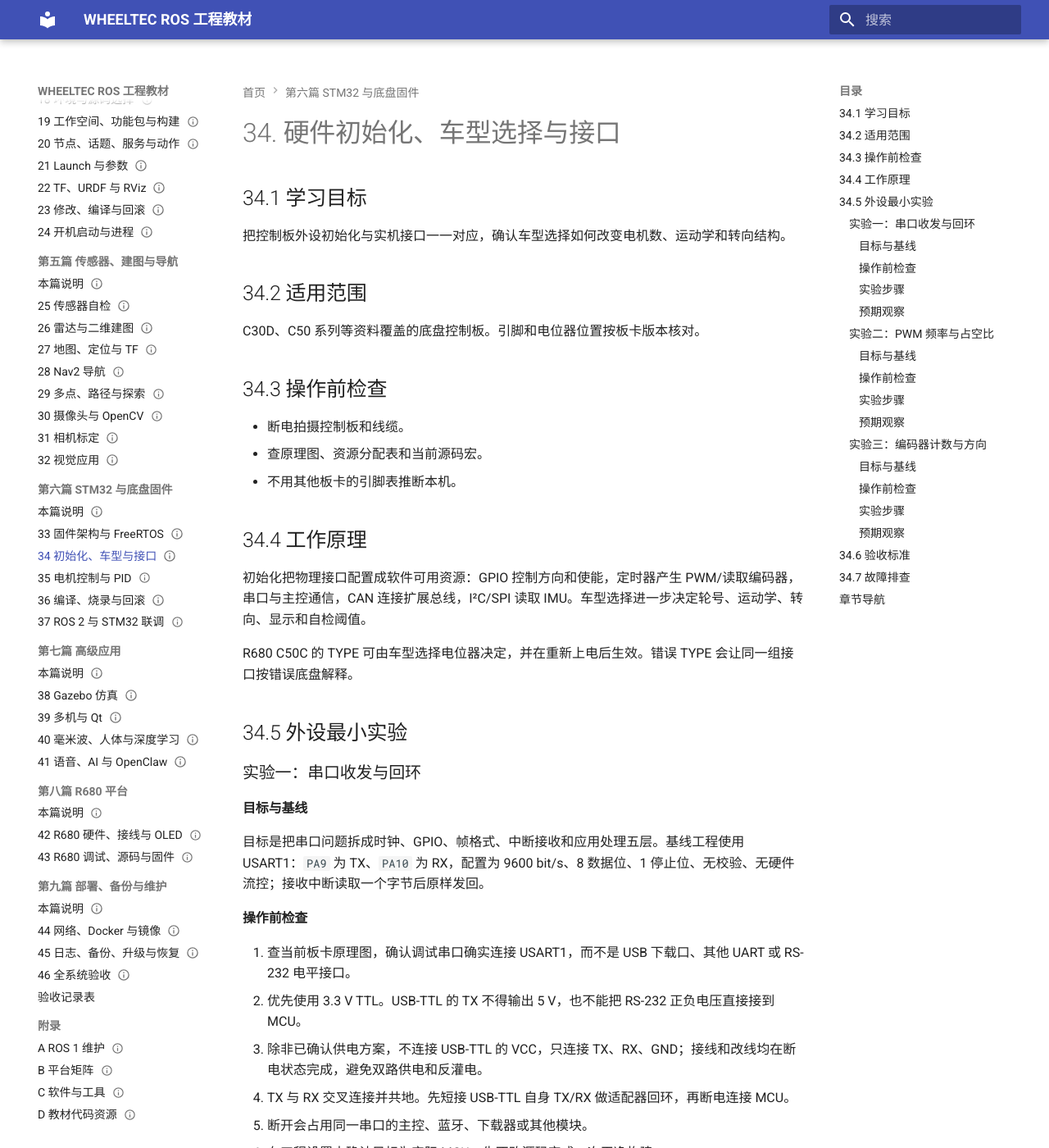
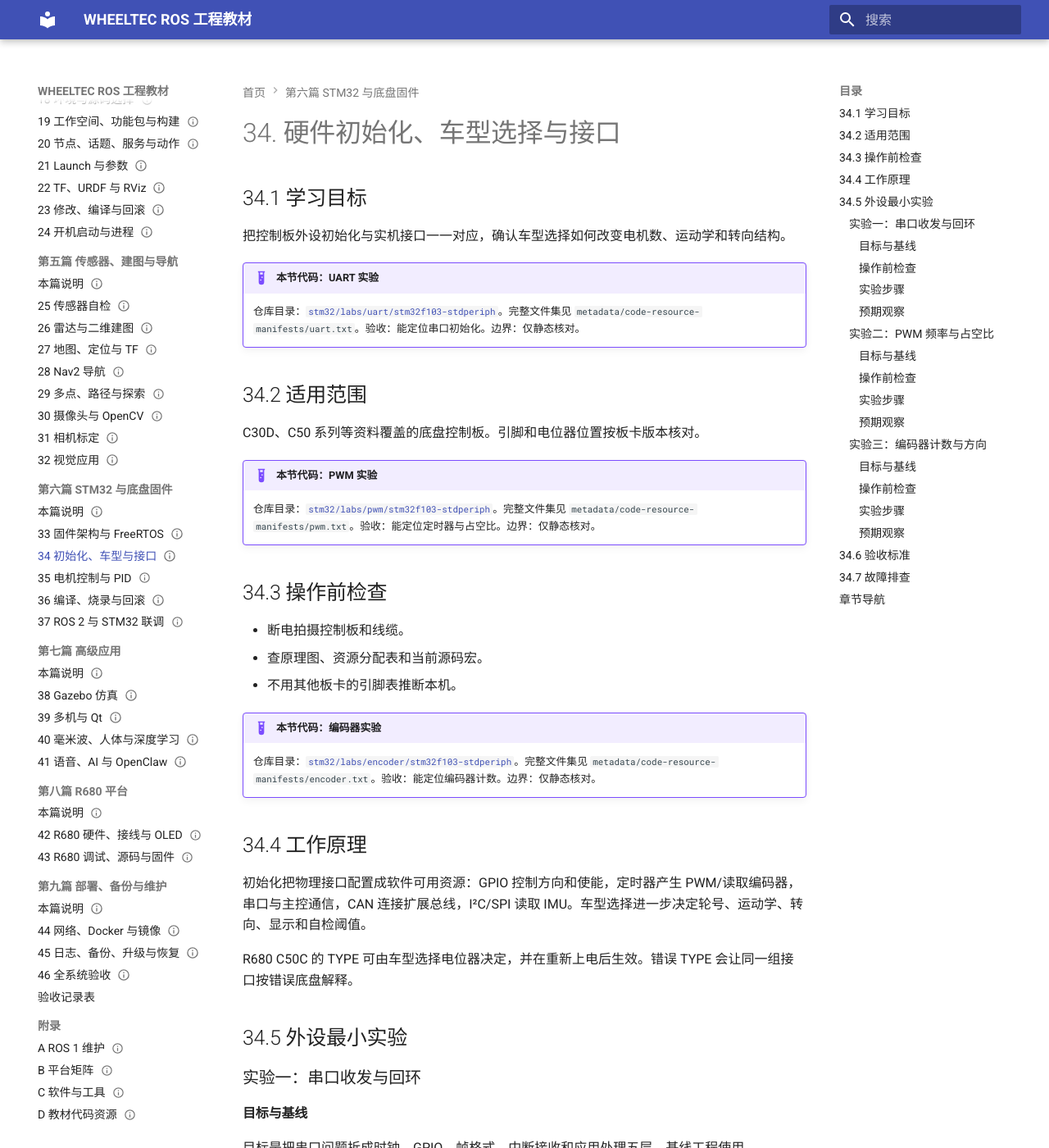
Before and after one commit to EnosElinsa/wheeltec-ros-textbook, an MkDocs documentation site: the page built from docs/06-stm32-firmware/34-hardware-init-model-interfaces.md, in a window 1280 px wide and 1400 px high. Shown: the whole window at 82% size. Built offline with MkDocs 1.6.1 and Material for MkDocs 9.7.7, drawn with Linux system fonts in a browser that asks for light colours.

Commit message:
docs: add concrete resource blocks for reader checks

```diff
--- a/docs/06-stm32-firmware/34-hardware-init-model-interfaces.md
+++ b/docs/06-stm32-firmware/34-hardware-init-model-interfaces.md
@@ -8,15 +8,24 @@
 
 把控制板外设初始化与实机接口一一对应，确认车型选择如何改变电机数、运动学和转向结构。
 
+!!! example "本节代码：UART 实验"
+    仓库目录：[`stm32/labs/uart/stm32f103-stdperiph`](https://github.com/EnosElinsa/wheeltec-ros-source-reference/tree/ebae2342709c756cb8fa387ccdbd6e5733f9219a/stm32/labs/uart/stm32f103-stdperiph)。完整文件集见 `metadata/code-resource-manifests/uart.txt`。验收：能定位串口初始化。边界：仅静态核对。
+
 ## 34.2 适用范围 {#stm32-pwm-lab}
 
 C30D、C50 系列等资料覆盖的底盘控制板。引脚和电位器位置按板卡版本核对。
+
+!!! example "本节代码：PWM 实验"
+    仓库目录：[`stm32/labs/pwm/stm32f103-stdperiph`](https://github.com/EnosElinsa/wheeltec-ros-source-reference/tree/ebae2342709c756cb8fa387ccdbd6e5733f9219a/stm32/labs/pwm/stm32f103-stdperiph)。完整文件集见 `metadata/code-resource-manifests/pwm.txt`。验收：能定位定时器与占空比。边界：仅静态核对。
 
 ## 34.3 操作前检查 {#stm32-encoder-lab}
 
 - 断电拍摄控制板和线缆。
 - 查原理图、资源分配表和当前源码宏。
 - 不用其他板卡的引脚表推断本机。
+
+!!! example "本节代码：编码器实验"
+    仓库目录：[`stm32/labs/encoder/stm32f103-stdperiph`](https://github.com/EnosElinsa/wheeltec-ros-source-reference/tree/ebae2342709c756cb8fa387ccdbd6e5733f9219a/stm32/labs/encoder/stm32f103-stdperiph)。完整文件集见 `metadata/code-resource-manifests/encoder.txt`。验收：能定位编码器计数。边界：仅静态核对。
 
 ## 34.4 工作原理
 
```
Also changed, not shown: docs/05-sensors-navigation/29-waypoints-path-exploration.md (+5 -0 lines), docs/06-stm32-firmware/35-motor-control-pid.md (+6 -0 lines), 1 other file.
